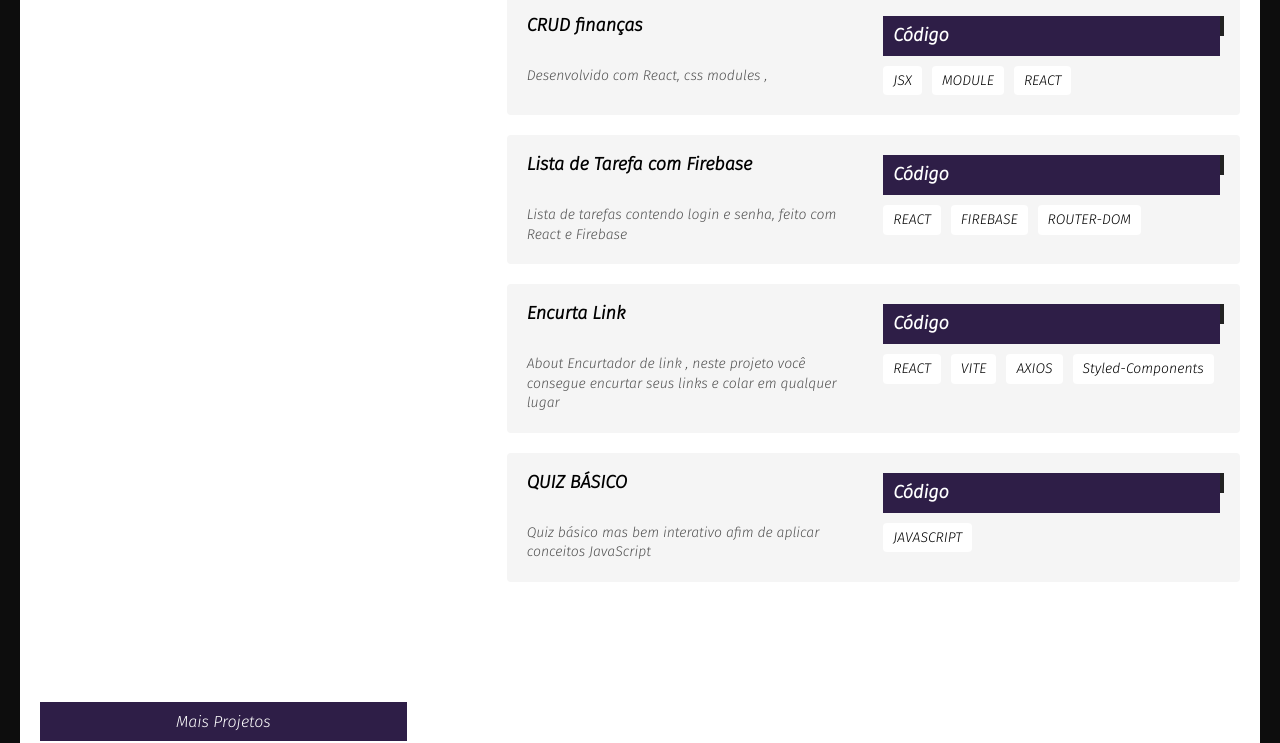
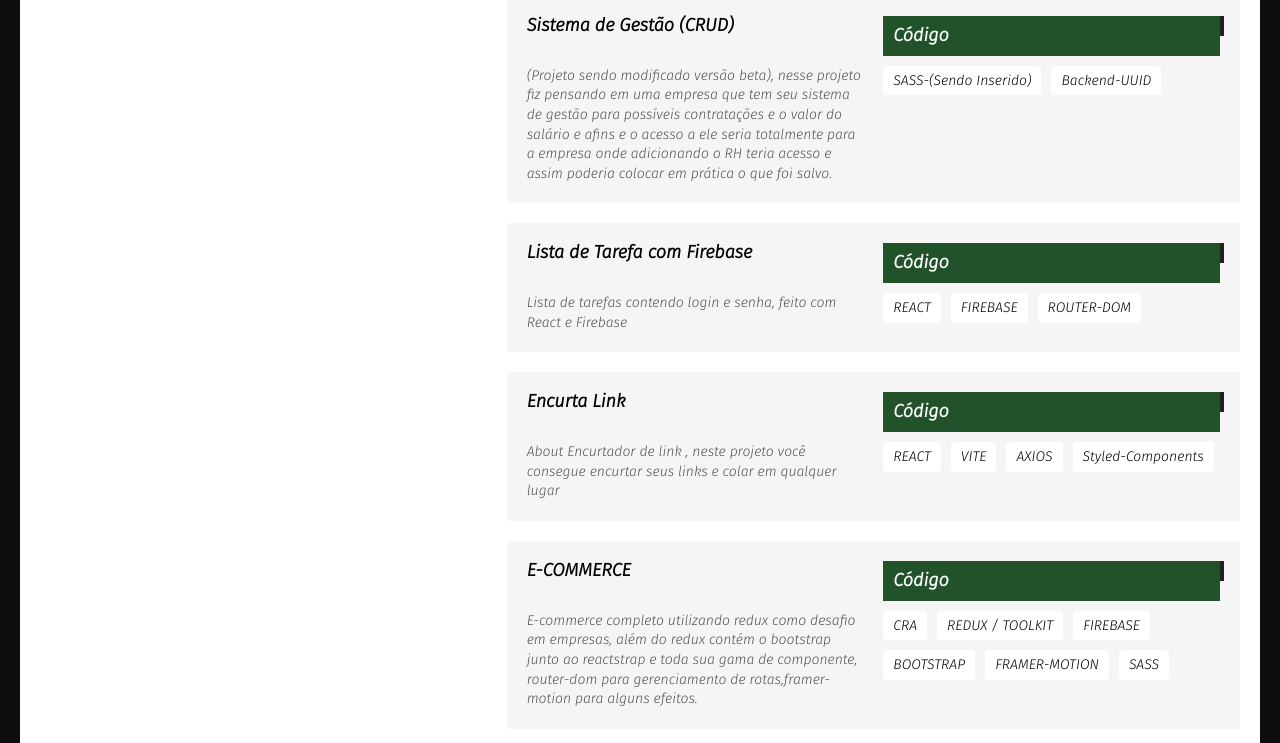
Before and after one commit to JoaoLlucaxs/Portfolio_, a plain HTML site: page index.html in a window 1280 px wide. Shown: the part 1006-1749 px from the top of the page. Drawn offline with Linux system fonts and the light colour scheme.

Commit message:
portfolioDev 2.0

```diff
--- a/index.html
+++ b/index.html
@@ -27,7 +27,7 @@
     <main class="introducao">
         <img src="./assets/João.png" alt="dev" width="500" height="520"/>
         <div>
-            <h1>Olá<br>sou o João <br> desenvolvedor <span class="float">Frontend</span></h1>
+            <h1>Desenvolvedor <span class="float">Frontend / Mobile</span></h1>
         </div>
     </main>
 
@@ -55,15 +55,18 @@
                 </ul>
             </div>
             <div class="projetos_mod">
-                <h3 class="projeto_titulo">CRUD finanças</h3>
+                <h3 class="projeto_titulo">Sistema de Gestão (CRUD)</h3>
                 <a  target="_blank" href="https://github.com/JoaoLlucaxs/CRUD-financas" class="projeto_titulo">Código</a>
                 <p class="projeto_descpt">
-                    Desenvolvido com React, css modules ,
+                   (Projeto sendo modificado versão beta), nesse projeto fiz pensando
+                   em uma empresa que tem seu sistema de gestão para possíveis contratações
+                   e o valor do salário e afins e o acesso a ele seria totalmente para a empresa
+                   onde adicionando o RH teria acesso e assim poderia colocar em prática
+                   o que foi salvo.
                 </p>
                 <ul class="projeto_habilidades">
-                    <li>JSX</li>
-                    <li>MODULE</li>
-                    <li>REACT</li>
+                    <li>SASS-(Sendo Inserido)</li>
+                    <li>Backend-UUID</li>
                 </ul>
             </div>
 
@@ -96,13 +99,21 @@
                 </ul>
             </div>
             <div class="projetos_mod">
-                <h3 class="projeto_titulo">QUIZ BÁSICO</h3>
-                <a target="_blank" href="https://joaollucaxs.github.io/Quiz/" class="projeto_titulo">Código</a>
+                <h3 class="projeto_titulo">E-COMMERCE</h3>
+                <a target="_blank" href="https://github.com/JoaoLlucaxs/E-commerce" class="projeto_titulo">Código</a>
                 <p class="projeto_descpt">
-                    Quiz básico mas bem interativo afim de aplicar conceitos JavaScript
+                   E-commerce completo utilizando redux como desafio em empresas,
+                   além do redux contém o bootstrap junto ao reactstrap e toda sua gama
+                   de componente, router-dom para gerenciamento de rotas,framer-motion para alguns
+                   efeitos.
                 </p>
                 <ul class="projeto_habilidades">
-                    <li>JAVASCRIPT</li>
+                    <li>CRA</li>
+                    <li>REDUX / TOOLKIT</li>
+                    <li>FIREBASE</li>
+                    <li>BOOTSTRAP</li>
+                    <li>FRAMER-MOTION</li>
+                    <li>SASS</li>
                 </ul>
             </div>
         </div>
--- a/style/certificados.css
+++ b/style/certificados.css
@@ -17,7 +17,7 @@
     max-width: 5ch;
 }
 em{
-    color: #2e1e47;
+    color: #225229;
 }
 .formacao_texto{
     font-size: 1.5rem;
@@ -58,7 +58,7 @@ em{
 display: block;
 width: 4px;
 height: 20px;
-background: linear-gradient( #2e1e47, #2e1e47);
+background: linear-gradient( #225229, #15491d);
 position: absolute;
 left:-24px;
 }
--- a/style/footer.css
+++ b/style/footer.css
@@ -1,5 +1,5 @@
 .footer{
-    background: #2e1e47;
+    background: #225229;
 }
 .footer_container{
     max-width: 1200px;
@@ -34,8 +34,8 @@
 .footer_contato button{
     padding: 10px;
     border-radius: 5px;
-    background:#fff;
-    color: #2e1e47;
+    background:#222;
+    color: #fff;
     border: 1px solid #ccc;
     line-height: 1.1;
     cursor: pointer;
--- a/style/header.css
+++ b/style/header.css
@@ -11,7 +11,7 @@
    width: 100px;
 }
 span{
-    border-bottom: 1px solid #6a26cd;
+    border-bottom: 1px solid #225229;
 }
 .header_menu{
     display: flex;
@@ -23,16 +23,14 @@ span{
     font-size: 1.125rem;
     line-height: 1.3;
     padding: 10px 10px;
-    border-bottom: 1px solid #6a26cd;
+    border-bottom: 1px solid #fff;
     text-decoration: none;
     color: #fff;
     border-radius: 10px;
     display: block;
 }
 .header_menu a:hover{
-    background: #6a26cd;
-    background: -webkit-linear-gradient(to right,#37b9f1,  #6a26cd);
-    background: linear-gradient(to right,#37b9f1,  #6a26cd);
+    background:#225229;
     color: #fff;
     transition: .5s;
 }
--- a/style/projetos.css
+++ b/style/projetos.css
@@ -40,7 +40,7 @@
     border-radius: 4px;
 }
 .projetos_mod a{
-    background-color: #2e1e47;
+    background-color: #225229;
     text-decoration: none;
     color: #fff;
     padding: 10px 10px;
@@ -71,7 +71,7 @@
 .btn_projeto{
     text-decoration: none;
     color: #fff;
-    background: #2e1e47;
+    background: #225229;
     padding: 10px;
     text-align: center;
 }
```
